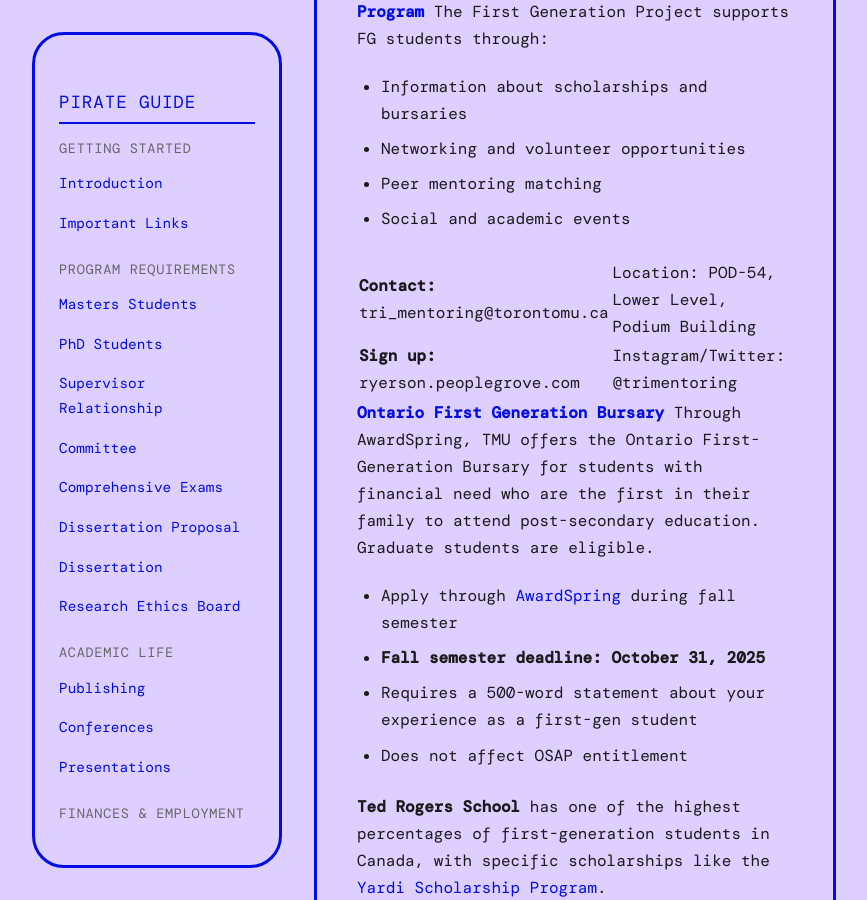
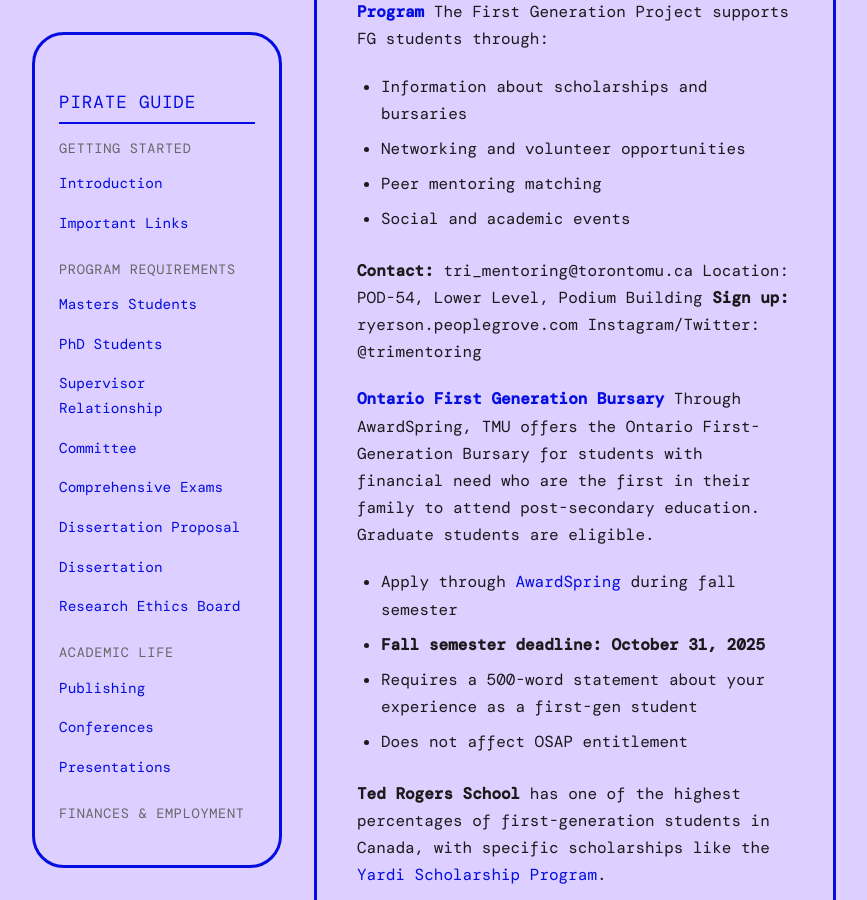
Before and after one commit to iowyth/sorce, a Jekyll site: the page built from _wiki/intersections/first-generation.md, in a window 1280 px wide and 900 px high, scrolled down 3221 px. Shown: the whole window, without its empty margins (206-1073 px from the left). Built offline with Jekyll 4.4.1, drawn with Linux system fonts in a browser that asks for light colours; some web fonts are replaced; comment, search, counter and statistics services are not loaded; part of the change alters nothing that is shown.

```diff
--- a/_wiki/intersections/first-generation.md
+++ b/_wiki/intersections/first-generation.md
@@ -66,8 +66,10 @@ The First Generation Project supports FG students through:
 - Peer mentoring matching
 - Social and academic events
 
-**Contact:** tri_mentoring@torontomu.ca | Location: POD-54, Lower Level, Podium Building
-**Sign up:** ryerson.peoplegrove.com | Instagram/Twitter: @trimentoring
+**Contact:** tri_mentoring@torontomu.ca
+Location: POD-54, Lower Level, Podium Building
+**Sign up:** ryerson.peoplegrove.com
+Instagram/Twitter: @trimentoring
 
 **[Ontario First Generation Bursary](https://www.torontomu.ca/student-financial-assistance/scholarships-bursaries/first-generation/)**
 Through AwardSpring, TMU offers the Ontario First-Generation Bursary for students with financial need who are the first in their family to attend post-secondary education. Graduate students are eligible.
```
